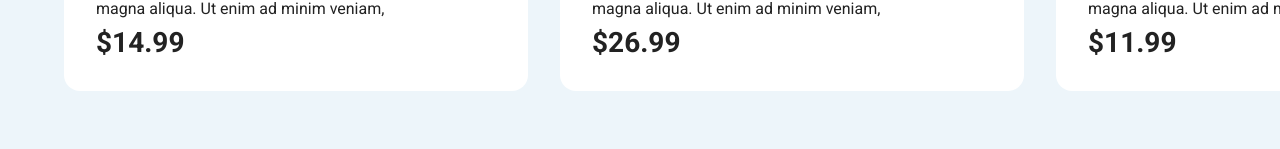
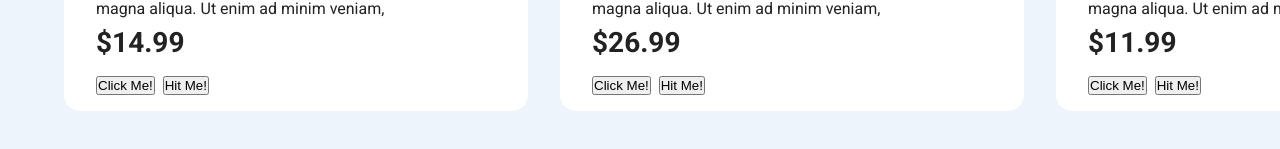
Before and after one commit to newdevmike22/mini-book, a React (Create React App) app in the folder books/: page / in a window 1280 px wide. Shown: the part 515-664 px from the top of the page. Built offline with nearby package versions, Linux system fonts and the light colour scheme.

Commit message:
Branch - 6
Branch - 6. Using events.

```diff
--- a/books/src/App.js
+++ b/books/src/App.js
@@ -38,15 +38,27 @@ const App = () => {
 }
 
 const Book = ({ image, title, author, desc, price }) => {
-  //const { image, title, author, desc, price } = props;
+  // attribute, eventHandler
+  // onClick, onMouseOver
+  const clickHandler = (e) => {
+    console.log(e);
+    console.log(e.target)
+    alert("Be water my friend.");
+  };
+
+  const complex = (author) => {
+    console.log(author);
+  }
 
   return (
-      <article className="book">
+      <article className="book" onMouseOver={() => {
+        console.log(title);
+      }}>
           <div>
               <img src={image} alt="Bruce Lee Book" />
           </div>
           <div>
-              <h1 className="title">{title}</h1>
+              <h1 className="title" onClick={() => console.log(title)}>{title}</h1>
           </div>
           <div>
               <p className="author">{author}</p>
@@ -57,6 +69,8 @@ const Book = ({ image, title, author, desc, price }) => {
           <div>
               <h1 className="price">{price}</h1>
           </div>
+          <button type="button" onClick={clickHandler}>Click Me!</button>&nbsp;&nbsp;
+          <button type="button" onClick={() => complex(author)}>Hit Me!</button>
       </article>
   )
 }
```
